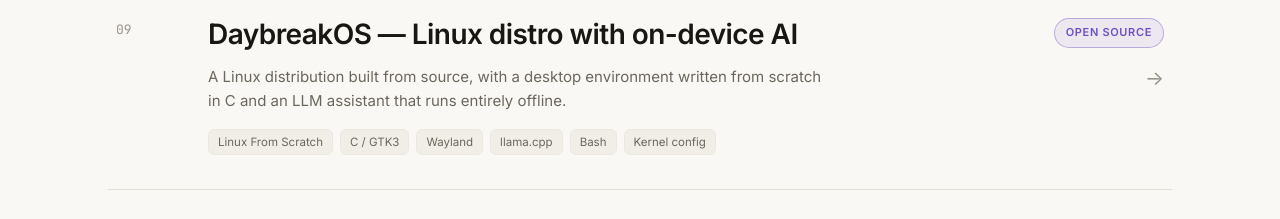
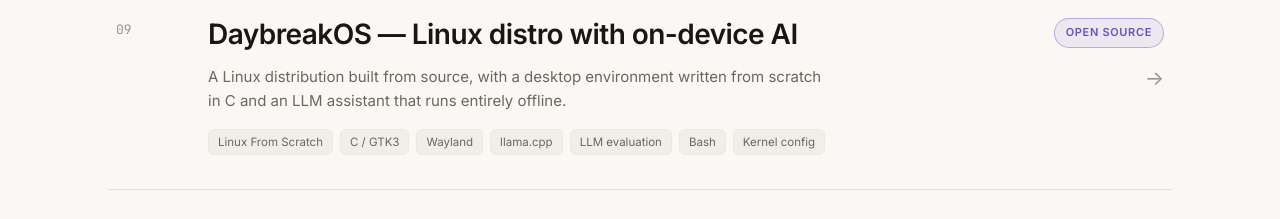
Before and after one commit to Aneek1/aneek1.github.io, a React (Vite) app: page / in a window 1280 px wide. Shown: the part 3240-3459 px from the top of the page. Built offline with nearby package versions, Linux system fonts and the light colour scheme.

Commit message:
DaybreakOS: Qwen2.5-1.5B, how the model was chosen, safety, honest hardware status

```diff
--- a/src/data.js
+++ b/src/data.js
@@ -128,11 +128,13 @@ export const PROJECTS = [
     title: "DaybreakOS — Linux distro with on-device AI", status: "oss",
     link: "https://github.com/Aneek1/daybreakos",
     desc: "A Linux distribution built from source, with a desktop environment written from scratch in C and an LLM assistant that runs entirely offline.",
-    tags: ["Linux From Scratch", "C / GTK3", "Wayland", "llama.cpp", "Bash", "Kernel config"],
-    detail: `<p><b>What it is.</b> A complete Linux distribution built from source with <b>Linux From Scratch 12.3 (systemd)</b> — toolchain, kernel and userland compiled from upstream tarballs by 13 sequential build scripts. It boots into <b>Aurora Shell</b>: a desktop environment I wrote in <b>C with GTK3 and gtk-layer-shell</b> over the <code>labwc</code> Wayland compositor. Not a browser kiosk and not a re-skinned desktop — the top bar, dock, launcher, control centre, notifications, lock screen and wallpaper are all its own code.</p>
-      <p><b>The AI part.</b> <b>Aura</b> is an on-device assistant (llama.cpp with a bundled Qwen2.5 model) that both answers questions and <i>operates the desktop</i> — "open a terminal", "system status", "set brightness to 40" — through a small system-bridge daemon. It runs <b>entirely offline</b>: no cloud, no account, no telemetry. The thesis is that useful on-device AI should be free and should work on hardware people already own.</p>
-      <p><b>The hard parts.</b> Getting hardware-accelerated graphics working across <b>AMD (radeonsi), NVIDIA (nouveau) and Intel (iris)</b> Mesa drivers — the Intel path needing clang, SPIR-V and libclc built first; an <b>install-to-disk</b> path (GPT + ext4 + UEFI GRUB) that turns the live squashfs into a real system; persistent storage via an overlay upper-dir; and an app store that extracts and runs packages from a plain catalogue. Builds for <b>x86_64 and aarch64</b>.</p>
-      <p><b>Tech.</b> Linux From Scratch · C / GTK3 / gtk-layer-shell · labwc / Wayland · llama.cpp · Bash · kernel configuration · Mesa. <b>Status:</b> boots on bare metal and in VMs; open source.</p>`,
+    tags: ["Linux From Scratch", "C / GTK3", "Wayland", "llama.cpp", "LLM evaluation", "Bash", "Kernel config"],
+    detail: `<p><b>What it is.</b> A complete Linux distribution built from source with <b>Linux From Scratch 12.3 (systemd)</b> — toolchain, kernel and userland compiled from upstream tarballs by 26 numbered build scripts. It boots into <b>Aurora Shell</b>: a desktop environment I wrote in <b>C with GTK3 and gtk-layer-shell</b> over the <code>labwc</code> Wayland compositor. Not a browser kiosk and not a re-skinned desktop — the top bar, dock, launcher, control centre, notifications, lock screen and wallpaper are all its own code.</p>
+      <p><b>The AI part.</b> <b>Aura</b> is an on-device assistant (llama.cpp running <b>Qwen2.5-1.5B-Instruct</b>, Q4_K_M, Apache-2.0) that both answers questions and <i>operates the desktop</i> — "open a terminal", "system status", "set brightness to 40" — through a small system-bridge daemon. It runs <b>entirely offline</b>: no cloud, no account, no telemetry.</p>
+      <p><b>How the model was chosen.</b> I wrote a 73-case test set (40 tool requests, 33 chat and power prompts that must not trigger an action) and ran each candidate three times on CPU. Averaged, Qwen2.5-1.5B picked the right tool on <b>81.7%</b> of requests against <b>58.3%</b> for the previous Llama-3.2-1B, within a 2× latency budget. On its own the model still tries an action on about 40% of the prompts that shouldn't trigger one; Aura's keyword gate stops all but 1 of 33. Every run, with its caveats, is in the repo README.</p>
+      <p><b>Safety.</b> The model has no power tool. Typing "shut down" shows <b>Power off / Cancel</b> buttons and nothing happens without a click, and the system daemon refuses requests a web page could send, so a browser tab can't trigger actions.</p>
+      <p><b>The hard parts.</b> Building hardware graphics drivers for <b>AMD (radeonsi), NVIDIA (nouveau) and Intel (iris)</b> in Mesa — the Intel path needing clang, SPIR-V and libclc built first; an <b>install-to-disk</b> path (GPT + ext4 + UEFI GRUB) that turns the live squashfs into a real system; persistent storage via an overlay upper-dir; and an app store that extracts and runs packages from a plain catalogue. Targets <b>x86_64 and aarch64</b>.</p>
+      <p><b>Tech.</b> Linux From Scratch · C / GTK3 / gtk-layer-shell · labwc / Wayland · llama.cpp · Python · Bash · kernel configuration · Mesa. <b>Status:</b> open source; boots in VirtualBox. Real-hardware support (USB boot, firmware, Wi-Fi and audio on a current laptop) is designed and not yet tested.</p>`,
   },
   {
     title: "AIApplyMate", status: "oss", link: "https://github.com/Aneek1/aiapplymate",
```
Also changed, not shown: 3 other files (tests, documents, lock files or other folders).
